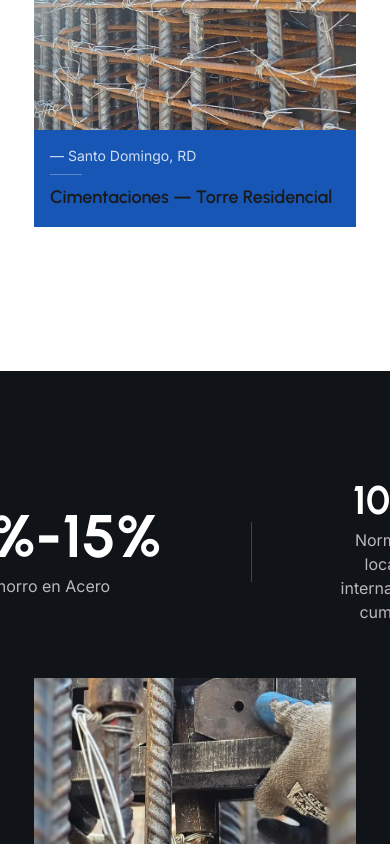
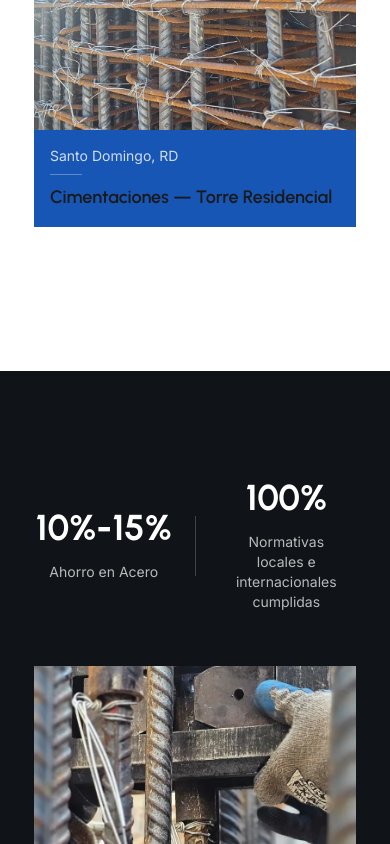
Before and after one commit to Bodokaso/fmax-rd, a React (Vite) app: page / in a window 390 px wide. Shown: the part 10627-11471 px from the top of the page. Built offline with nearby package versions, Linux system fonts and the light colour scheme.

Commit message:
Fix mobile stats layout, update project image paths, text content updates

```diff
--- a/src/components/sections/IntroStrip.tsx
+++ b/src/components/sections/IntroStrip.tsx
@@ -58,8 +58,7 @@ const IntroStrip = () => {
                 ¡Dile Adiós al Traslapo!
               </h2>
               <p className="text-body-text text-base mt-1">
-                Los conectores mecánicos eliminan el traslape tradicional y te ahorran hasta
-                un 10% del acero.
+                Los conectores mecánicos eliminan el traslape tradicional y te ahorran de 10% al 15% del acero.
               </p>
             </div>
           </div>
--- a/src/components/sections/Projects.tsx
+++ b/src/components/sections/Projects.tsx
@@ -42,7 +42,7 @@ const Projects = () => {
               />
               <div className="bg-secondary text-white p-4">
                 <p className="text-sm opacity-80 mb-1">
-                  {project.date ? `${project.date} — ${project.location}` : `— ${project.location}`}
+                  {project.date ? `${project.date} — ${project.location}` : project.location}
                 </p>
                 <div className="w-8 h-px bg-white/30 my-2" />
                 <h3 className="font-heading font-semibold text-lg">{project.title}</h3>
--- a/src/components/sections/Stats.tsx
+++ b/src/components/sections/Stats.tsx
@@ -7,30 +7,6 @@ const stats = [
   { value: 100, suffix: '%', label: 'Normativas locales e internacionales cumplidas' },
 ];
 
-const StatCounter = ({
-  value,
-  suffix,
-  label,
-  isActive,
-}: {
-  value: number;
-  suffix: string;
-  label: string;
-  isActive: boolean;
-}) => {
-  const count = useCountUp(value, 2000, isActive);
-  return (
-    <div className="flex flex-col items-center text-center">
-      <div className="flex items-end gap-1 mb-2">
-        <span className="font-heading text-[40px] md:text-[60px] font-bold text-white leading-none">
-          {count}
-          {suffix}
-        </span>
-      </div>
-      <p className="text-white/70 font-body text-base">{label}</p>
-    </div>
-  );
-};
 
 const Stats = () => {
   const { ref, inView } = useInView({ triggerOnce: true, threshold: 0.3 });
@@ -47,23 +23,25 @@ const Stats = () => {
         {/* Stats bar */}
         <div
           ref={ref}
-          className="flex justify-center items-center gap-[89px] w-full mb-[34px] md:mb-[55px] py-[20px]"
+          className="relative flex items-center w-full mb-[34px] md:mb-[55px] py-[20px]"
         >
-          <div className="flex flex-col items-center text-center">
+          <div className="flex-1 flex flex-col items-center text-center pr-[21px] md:pr-[55px]">
             <div className="flex items-end gap-1 mb-2">
-              <span className="font-heading font-bold text-white leading-none" style={{ fontSize: '60px' }}>
+              <span className="font-heading font-bold text-white leading-none text-[36px] md:text-[60px]">
                 10%-15%
               </span>
             </div>
-            <p className="text-white/70 font-body text-base">{stats[0].label}</p>
+            <p className="text-white/70 font-body text-sm md:text-base mt-2 max-w-[120px] md:max-w-none text-center">{stats[0].label}</p>
           </div>
           <div className="w-px h-[60px] bg-white/20 shrink-0" />
-          <StatCounter
-            value={stats[1].value}
-            suffix={stats[1].suffix}
-            label={stats[1].label}
-            isActive={inView}
-          />
+          <div className="flex-1 flex flex-col items-center text-center pl-[21px] md:pl-[55px]">
+            <div className="flex items-end gap-1 mb-2">
+              <span className="font-heading font-bold text-white leading-none text-[36px] md:text-[60px]">
+                {useCountUp(stats[1].value, 2000, inView)}{stats[1].suffix}
+              </span>
+            </div>
+            <p className="text-white/70 font-body text-sm md:text-base mt-2 max-w-[120px] md:max-w-none text-center">{stats[1].label}</p>
+          </div>
         </div>
 
         {/* CTA Grid */}
```
